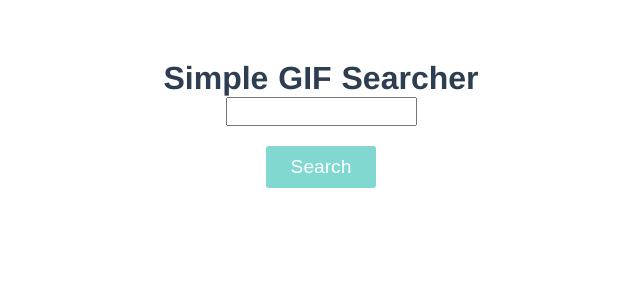
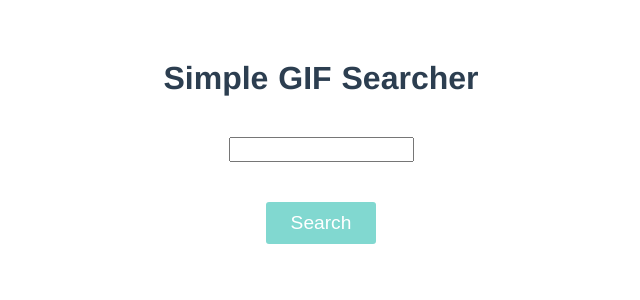
Before and after one commit to Deksu/gif-searcher-nuxt, a Nuxt app: page / in a window 1280 px wide. Shown: the top 300 px of the page, without its empty margins (319-959 px from the left). Built offline with nearby package versions, Linux system fonts and the light colour scheme.

Commit message:
fixed styling

```diff
--- a/pages/index.vue
+++ b/pages/index.vue
@@ -1,15 +1,15 @@
 <template>
   <div id="app">
-    <h1>Simple GIF Searcher</h1>
-    <input v-model="searchTerm" type="text" v-on:keyup.enter="getGifs()">
+    <h1 id="topic">Simple GIF Searcher</h1>
+
+    <input class="input-box" v-model="searchTerm" type="text" v-on:keyup.enter="getGifs()">
+
     <button class="button" @click="getGifs()">Search</button>
 
     <div class="gif-container">
       <img v-for="gif in gifs" :src="gif" :key="gif.id"> <!-- For loop through gif array, displaying each gif on the page using the :src attribute -->
     </div>
 
-    <!-- <p class="error-msg">Cant copy, hit Ctrl + C!</p>
-    <button class="button" @click="getUrl()">URL</button> -->
   </div>
 </template>
 
@@ -90,9 +90,13 @@ export default {
   margin-top: 60px;
 }
 
-input {
-  padding: 5px;
-  margin-bottom: 20px;
+#topic {
+  margin-bottom: 40px;
+}
+
+.input-box {
+  padding-top: 5px;
+  margin-bottom: 40px;
 }
 
 .button {
```
